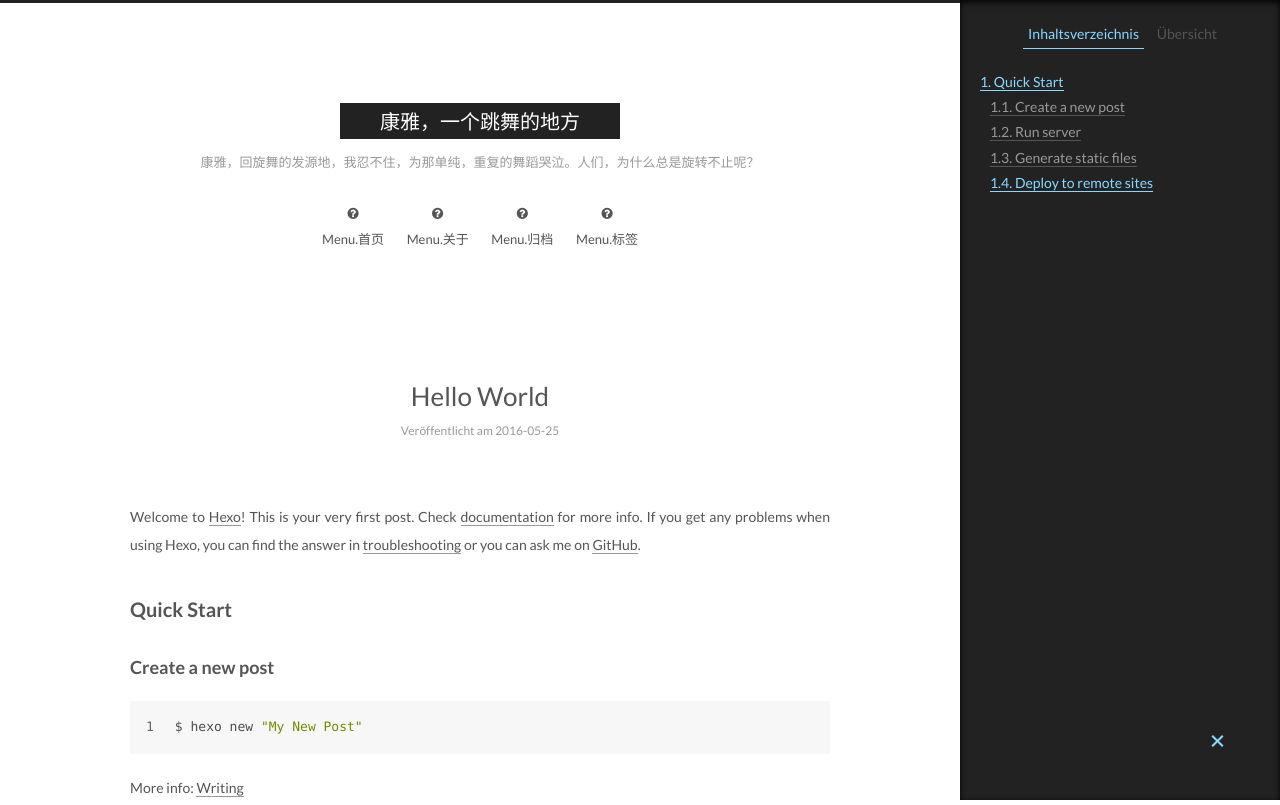
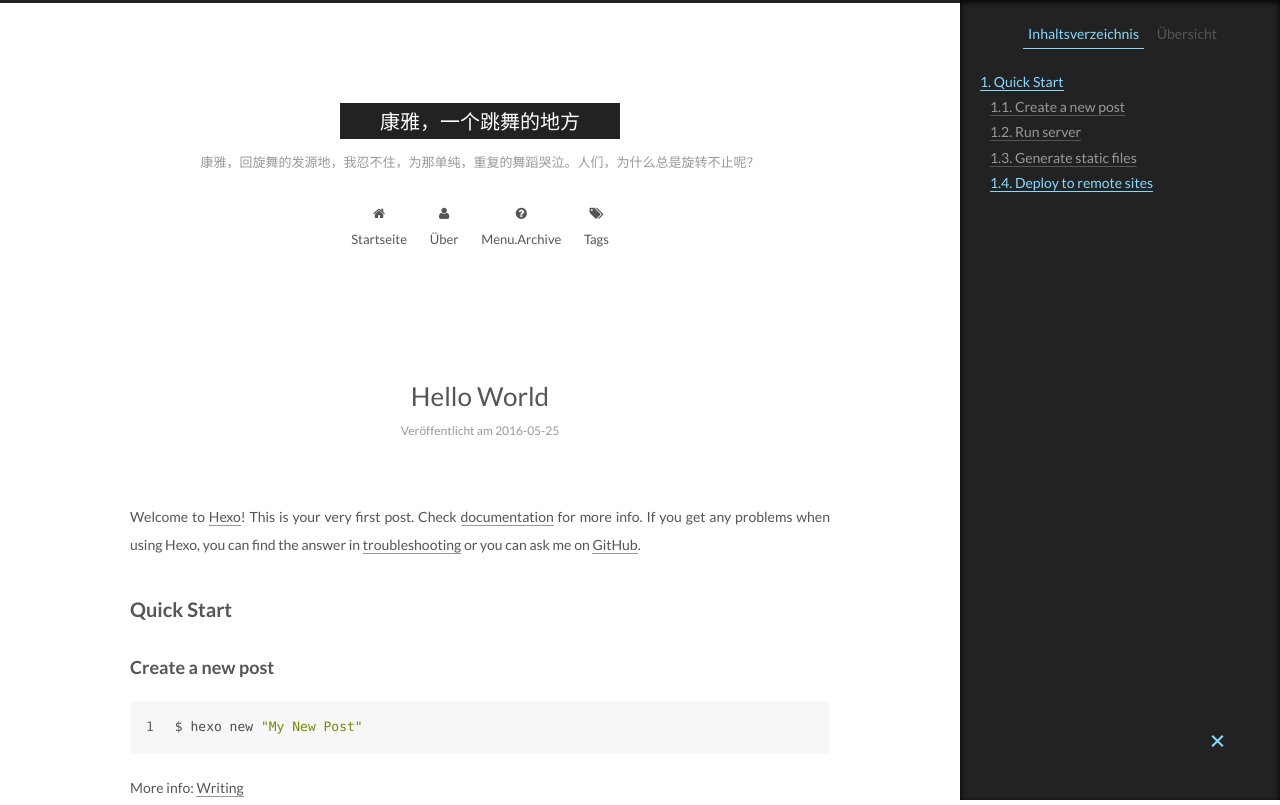
Before and after one commit to konyac/konyac.github.io, a plain HTML site: page 2016/05/25/hello-world/index.html in a window 1280 px wide. Shown: the top 805 px of the page. Drawn offline with Linux system fonts and the light colour scheme.

Commit message:
Site updated: 2016-05-27 11:39:27

```diff
--- a/2016/05/25/hello-world/index.html
+++ b/2016/05/25/hello-world/index.html
@@ -167,42 +167,42 @@ Quick">
     <ul id="menu" class="menu">
 
 
-        <li class="menu-item menu-item-首页">
+        <li class="menu-item menu-item-home">
           <a href="/" rel="section">
 
-              <i class="menu-item-icon fa fa-fw fa-question-circle"></i> <br />
+              <i class="menu-item-icon fa fa-fw fa-home"></i> <br />
 
-            menu.首页
+            Startseite
           </a>
         </li>
 
 
-        <li class="menu-item menu-item-关于">
+        <li class="menu-item menu-item-about">
           <a href="/about" rel="section">
 
-              <i class="menu-item-icon fa fa-fw fa-question-circle"></i> <br />
+              <i class="menu-item-icon fa fa-fw fa-user"></i> <br />
 
-            menu.关于
+            Über
           </a>
         </li>
 
 
-        <li class="menu-item menu-item-归档">
+        <li class="menu-item menu-item-archive">
           <a href="/archives" rel="section">
 
               <i class="menu-item-icon fa fa-fw fa-question-circle"></i> <br />
 
-            menu.归档
+            menu.archive
           </a>
         </li>
 
 
-        <li class="menu-item menu-item-标签">
+        <li class="menu-item menu-item-tags">
           <a href="/tags" rel="section">
 
-              <i class="menu-item-icon fa fa-fw fa-question-circle"></i> <br />
+              <i class="menu-item-icon fa fa-fw fa-tags"></i> <br />
 
-            menu.标签
+            Tags
           </a>
         </li>
 
--- a/css/main.css
+++ b/css/main.css
@@ -1548,7 +1548,7 @@ pre .javascript .function {
   width: 4px;
   height: 4px;
   border-radius: 50%;
-  background: #ffad40;
+  background: #ad55ff;
 }
 .links-of-blogroll {
   font-size: 13px;
```
Also changed, not shown: archives/2016/05/index.html (+11 -11 lines), archives/2016/index.html (+11 -11 lines), archives/index.html (+11 -11 lines), index.html (+11 -11 lines).
